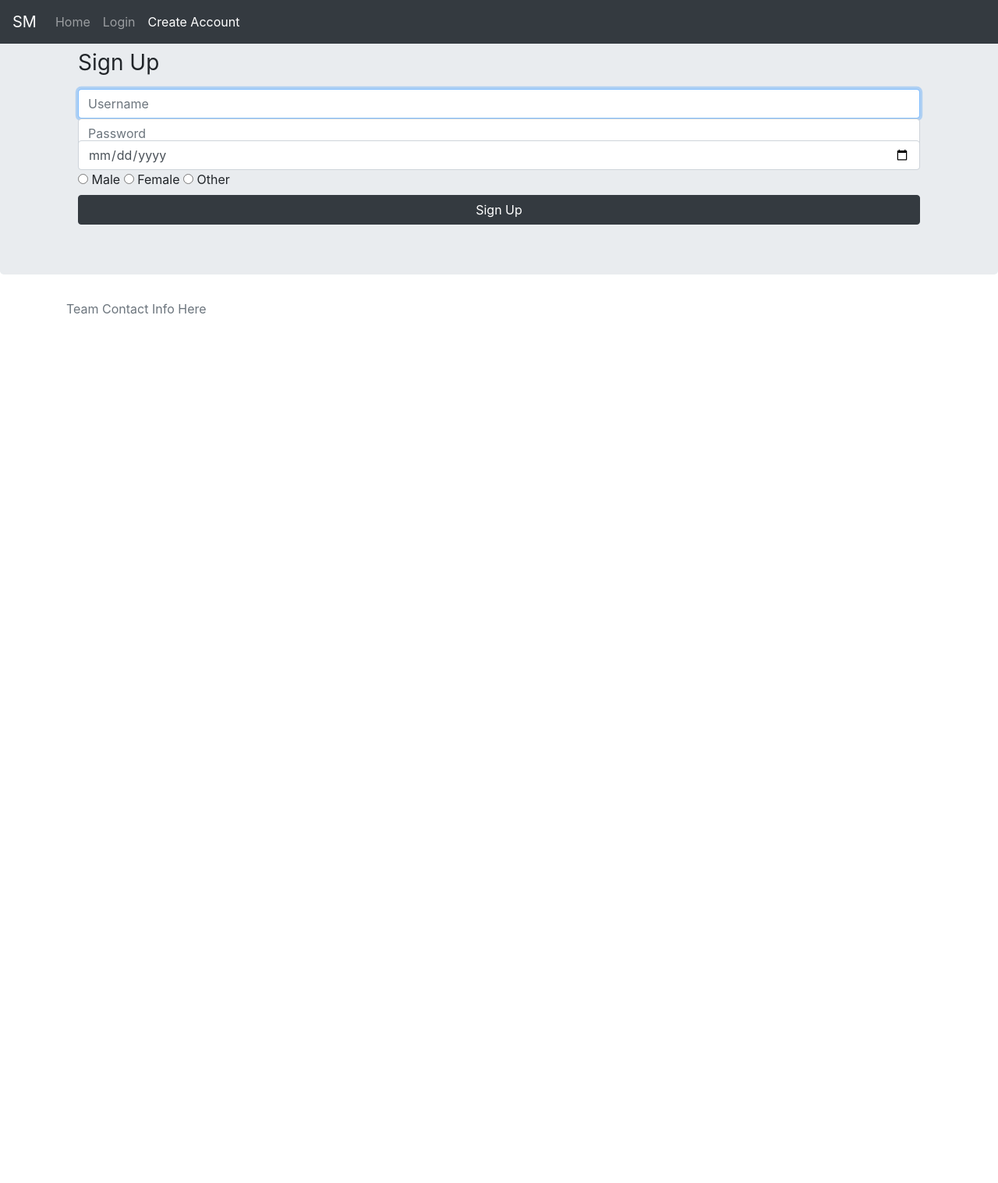
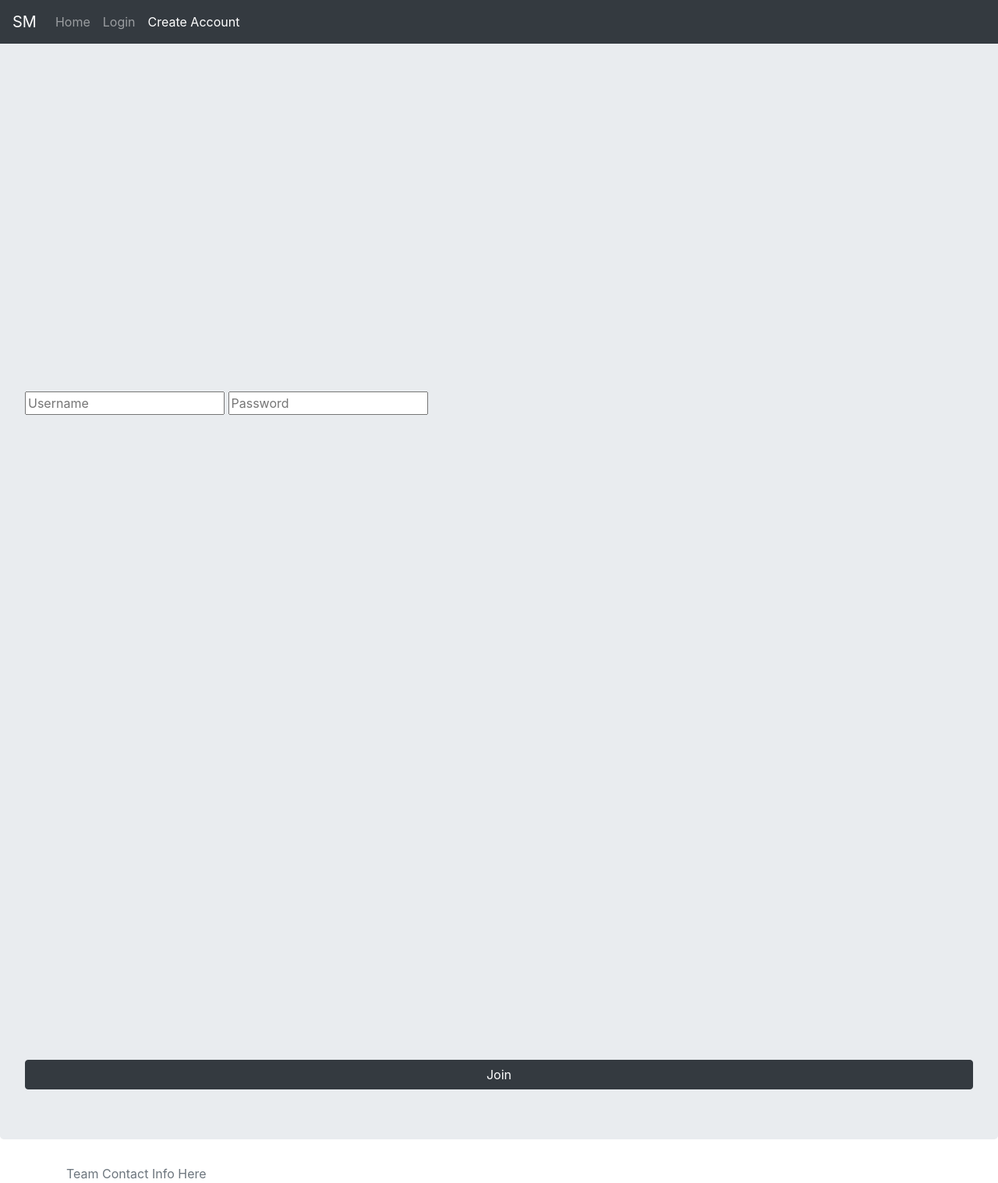
Before and after one commit to JashVaidya/Sports-Manager, a PHP site: page /createAccount.php in a window 1280 px wide. Shown: the whole page at 78% size. Before the commit the page ends 403 px from the top, so only its background shows below. Run offline with PHP 8.4, Linux system fonts and the light colour scheme.

Commit message:
changed UI and added glass effect

```diff
--- a/PHP/createAccount.php
+++ b/PHP/createAccount.php
@@ -34,32 +34,14 @@
     </div>
 </nav>
 
-<div class="jumbotron">
-    <div class="container">
-        <header class="landing">
-            <div class="container">
-                <div class="landing-text">
-                    <form class="form-signin">
-                        <h1 class="h3 mb-3 font-weight-normal">Sign Up</h1>
-                        <label for="inputUserName" class="sr-only">Email address</label>
-                        <input type="text" id="inputUserName" class="form-control" placeholder="Username" required=""
-                               autofocus="">
-                        <label for="inputPassword" class="sr-only">Password</label>
-                        <input type="password" id="inputPassword" class="form-control" placeholder="Password"
-                               required="">
-                        <label for="inputBirthday" class="sr-only">Email address</label>
-                        <input style="margin-top: -10px; align-content: center;" type="date" id="inputBirthday" class="form-control" placeholder="Birthday" required=""
-                               autofocus="">
-                        <label class="radio-inline"><input type="radio" name="gender"> Male</label>
-                        <label class="radio-inline"><input type="radio" name="gender"> Female</label>
-                        <label class="radio-inline"><input type="radio" name="gender"> Other</label>
-
-                        <button class="btn btn-md btn-dark btn-block" type="submit">Sign Up</button>
-                    </form>
-                </div>
-            </div>
-        </header>
-    </div>
+<div id="accountbg" class="jumbotron">
+  <div class="glass-signin-join">
+    <form class="form-signin" action="account.php">
+      <input style="margin-top:12%;left:10%;" type="text" class="form-ui" placeholder="Username">
+      <input style="margin-top:36%;left:10%;" type="password" class="form-ui" placeholder="Password">
+      <button style="margin-top:68%;left:10.5%;" class="btn btn-md btn-dark btn-block form-btn" type="submit">Join</button>
+    </form>
+  </div>
 </div>
 
 <footer class="footer">
```
